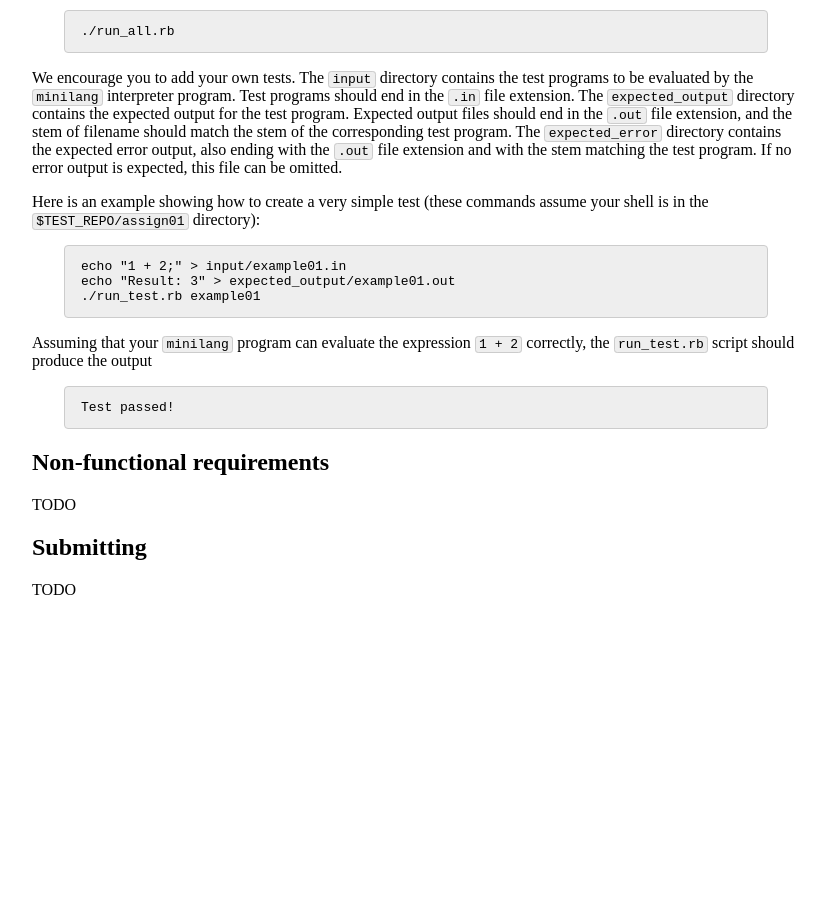
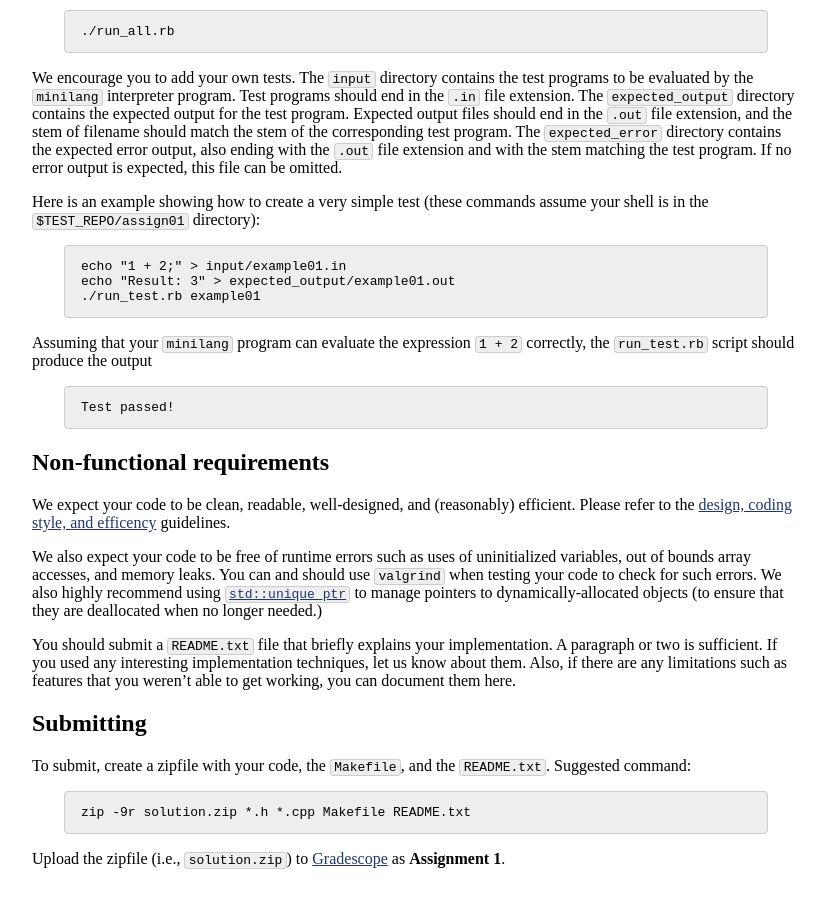
Before and after one commit to jhucompilers/fall2022, a Jekyll site: the page built from assign/assign01.md, in a window 1280 px wide and 900 px high, scrolled down 4854 px. Shown: the whole window, without its empty margins (224-1050 px from the left). Built offline with Jekyll 4.4.1, drawn with Linux system fonts in a browser that asks for light colours; before the commit the page ends 5485 px from its top, so only the background shows below that; some of the changed text lies outside the part shown.

Commit message:
finalize details about assignment 1

````diff
--- a/assign/assign01.md
+++ b/assign/assign01.md
@@ -3,15 +3,9 @@ layout: default
 title: "Assignment 1"
 ---
 
-Due: *TBD*
+Due: Friday, Sep 16 by 11pm Baltimore time
 
 # Interpreter part 1: expression evaluation
-
-<div style="font-style: italic;">
-Note: this assignment description is incomplete, and will be updated
-in the near future. However, it contains enough information that
-you could get started on the assignment.
-</div>
 
 In this assignment you will implement an interpreter which serves
 as a calculator, reading a sequence of statements containing expressions
@@ -207,8 +201,9 @@ UNIT
 ```
 
 Note that there is no inherently correct or incorrect form for the AST
-corresponding to a particular input. You should arrange the code in the
-parser to construct an AST that
+corresponding to a particular input, other than representing the
+semantic properties of the input (such as order of evaluation)
+correctly. You should arrange the code in the parser to construct an AST that
 
 1. Embodies the essential information about the input that wil be
    needed for interpretation, and
@@ -273,6 +268,9 @@ Operator | How to evaluate
 `!=`     | 1 if operands are not equal, 0 otherwise
 
 ## Testing
+
+*(Note: the test repository is currently incompletely. We will be updating
+it to add many more tests in the near future.)*
 
 The [compilers-fall2022-tests](https://github.com/jhucompilers/fall2022-tests)
 repository has some tests you can use to check your implementation.
@@ -343,8 +341,32 @@ Test passed!
 
 ## Non-functional requirements
 
-TODO
+We expect your code to be clean, readable, well-designed, and
+(reasonably) efficient.  Please refer to the
+[design, coding style, and efficency](design.html) guidelines.
+
+We also expect your code to be free of runtime errors such as
+uses of uninitialized variables, out of bounds array accesses,
+and memory leaks. You can and should use `valgrind` when testing
+your code to check for such errors. We also highly recommend using
+[`std::unique_ptr`](https://en.cppreference.com/w/cpp/memory/unique_ptr)
+to manage pointers to dynamically-allocated objects (to ensure
+that they are deallocated when no longer needed.)
+
+You should submit a `README.txt` file that briefly explains your
+implementation. A paragraph or two is sufficient. If you used any
+interesting implementation techniques, let us know about them.
+Also, if there are any limitations such as features that you weren't
+able to get working, you can document them here.
 
 ## Submitting
 
-TODO
+To submit, create a zipfile with your code, the `Makefile`, and the
+`README.txt`. Suggested command:
+
+```
+zip -9r solution.zip *.h *.cpp Makefile README.txt
+```
+
+Upload the zipfile (i.e., `solution.zip`) to [Gradescope](https://www.gradescope.com)
+as **Assignment 1**.
--- a/schedule.csv
+++ b/schedule.csv
@@ -4,8 +4,8 @@ Aug 31,"Context-free grammars, parse trees, ambiguity, recursive descent parsing
 Sep 5,"*Labor day, no classes*",
 Sep 7,"Limitations of recursive descent, precedence climbing",lectures/lecture03-public.pdf,,EaC 3.3,,
 Sep 12,"ASTs, interpreters",lectures/lecture04-public.pdf,,
-Sep 14,"<span class='tentative'>Interpreter runtime structures</span>",,,,
-Sep 19,"<span class='tentative'>Lexical analyzer generators, lex/flex</span>",,,"<span class='tentative'>EaC 2.1–2.5, F&amp;B Chapters 1–2</span>","<span class='tentative'>A1 due</span>"
+Sep 14,"<span class='tentative'>Interpreter runtime structures</span>",,,,"<span class='tentative'>A1 due<br>Fri 9/16</span>"
+Sep 19,"<span class='tentative'>Lexical analyzer generators, lex/flex</span>",,,"<span class='tentative'>EaC 2.1–2.5, F&amp;B Chapters 1–2</span>",
 Sep 21,"<span class='tentative'>Parser generators, yacc/bison</span>",,,"<span class='tentative'>F&amp;B Chapter 3</span>",
 Sep 26,"<span class='tentative'>LL(1) parsing</span>",,,"<span class='tentative'>EaC 3.3</span>"
 Sep 28,"<span class='tentative'>Bottom-up parsing, Exam 1 review</span>",,,,"<span class='tentative'>A2 due</span>"
````
Also changed, not shown: other parts of assign/assign01.md (+2 -2 lines), assign/design.md (+30 -3 lines), assignments.md (+3 -1 lines), index.md (+1 -0 lines), schedule.md (+2 -2 lines).
